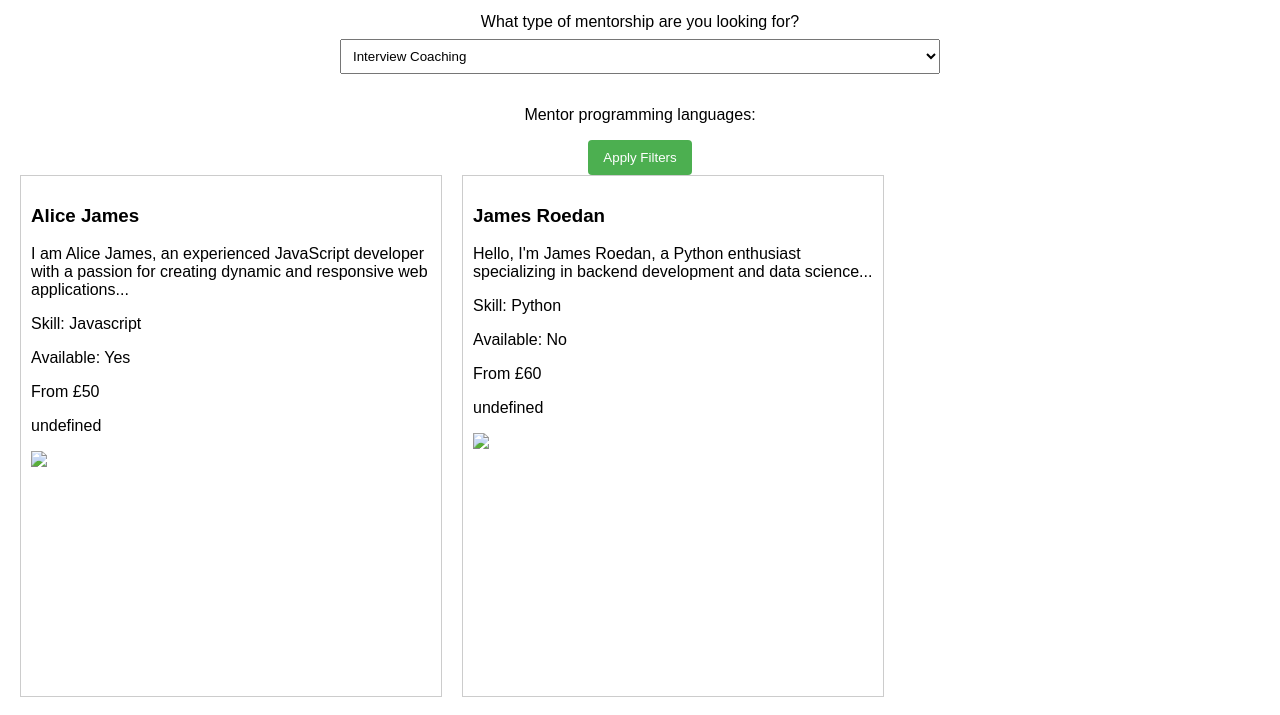
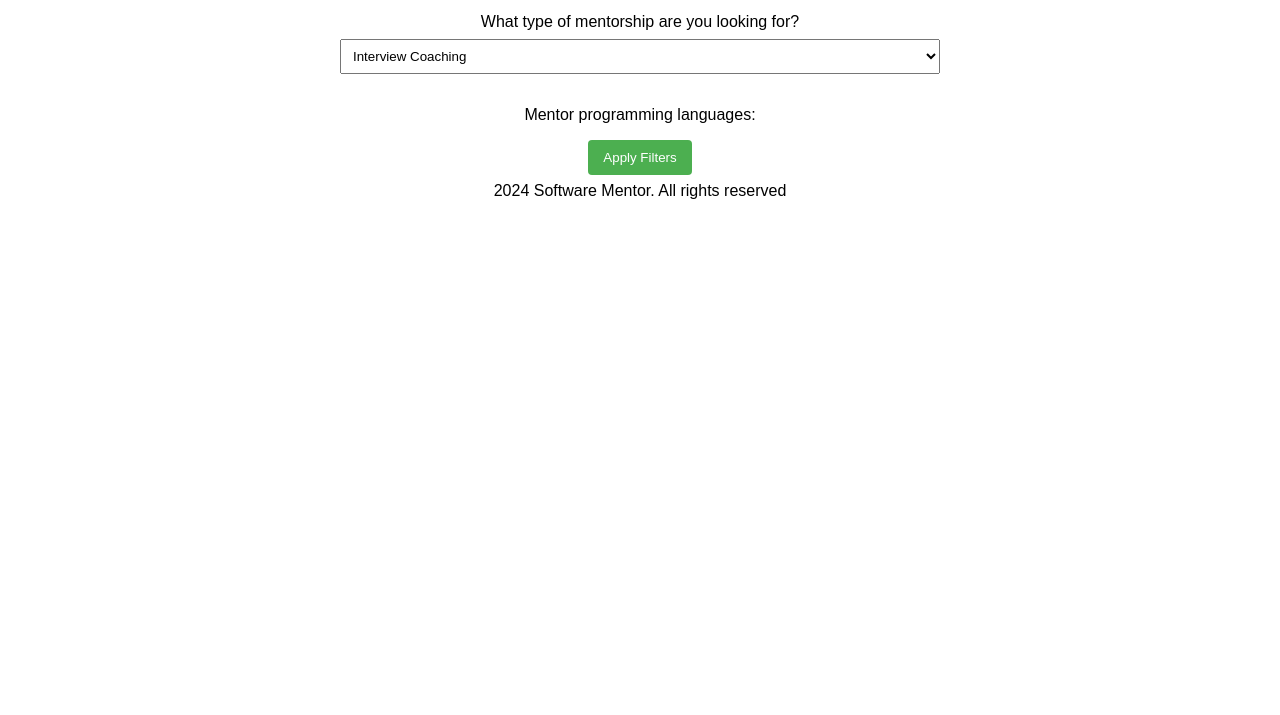
Before and after one commit to joehalls605/SkillSwap, a plain HTML site: page index.html in a window 1280 px wide. Both pictures are taken after a click on the button "Apply Filters". Shown: the part 85-800 px from the top of the page. Drawn offline with Linux system fonts and the light colour scheme.

Commit message:
fixes to data and script

```diff
--- a/index.html
+++ b/index.html
@@ -20,7 +20,7 @@
             <p>Your Gateway to Developer Mentorship.</p>
         </div>
        <form id="filterForm">
-        <label for="programmingLanguage">What type of mentorship are you looking for?</label>
+        <label for="mentorshipType">What type of mentorship are you looking for?</label>
         <select id="mentorshipType">
             <option value="Interview_coaching">Interview Coaching</option>
             <option value="Resume_advice">Resume Advice</option>
--- a/script.js
+++ b/script.js
@@ -2,7 +2,7 @@ const developersData = [
   {
     name: "Alice James",
     programmingLanguage: "Javascript",
-    mentorshipType: ["interviewCoaching", "ProgrammingDevelopment"],
+    mentorshipType: "Programming Development",
     available: "Yes",
     pricePerHour: 50,
     image: "./images/AliceJames.jpg",
@@ -11,7 +11,7 @@ const developersData = [
   {
     name: "James Roedan",
     programmingLanguage: "Python",
-    mentorshipType: ["ProgrammingDevelopment"],
+    mentorshipType: "Programming Development",
     available: "No",
     pricePerHour: 60,
     image: "./images/JamesRoedan.jpg",
@@ -20,7 +20,7 @@ const developersData = [
   {
     name: "Charlie Wano",
     programmingLanguage: "Java",
-    mentorshipType: ["ProgrammingDevelopment", "interviewCoaching"],
+    mentorshipType: "Programming Development",
     available: "Yes",
     pricePerHour: 55,
     image: "./images/CharlieWano.jpg",
@@ -29,7 +29,7 @@ const developersData = [
   {
     name: "David Roberts",
     programmingLanguage: "Ruby",
-    mentorshipType: ["ProgrammingDevelopment", "interviewCoaching"],
+    mentorshipType: "Programming Development",
     available: "Yes",
     pricePerHour: 45,
     image: "./images/DavidRoberts.jpg",
@@ -38,7 +38,7 @@ const developersData = [
   {
     name: "Xavi Gonzalez",
     programmingLanguage: "C#",
-    mentorshipType: ["ProgrammingDevelopment", "resumeAdvice"],
+    mentorshipType: "Resume Advice",
     available: "No",
     pricePerHour: 65,
     image: "./images/XaviGonzalez.jpg",
@@ -47,7 +47,7 @@ const developersData = [
   {
     name: "Frank Jackson",
     programmingLanguage: "PHP",
-    mentorshipType: ["ProgrammingDevelopment", "resumeAdvice"],
+    mentorshipType: "Interview Coaching",
     available: "Yes",
     pricePerHour: 40,
     image: "./images/FrankJackson.jpg",
@@ -56,7 +56,7 @@ const developersData = [
   {
     name: "Henrich Burchards",
     programmingLanguage: "Swift",
-    mentorshipType: ["ProgrammingDevelopment"],
+    mentorshipType: "Programming Development",
     available: "Yes",
     pricePerHour: 55,
     image: "./images/HenrichBurchards.jpg",
@@ -92,7 +92,7 @@ const developersData = [
     function filterDevelopers(){
 
       const mentorshipType = document.getElementById("mentorshipType");
-      const programmingLanguageFilter = document.getElementById("programmingLanguage").value;
+
       const checkboxesContainer = document.getElementById("programmingLanguageCheckboxesContainer");
 
       // Check if "Programming Development" is selected to display the checkboxes
@@ -100,10 +100,12 @@ const developersData = [
 
 
       const filteredDevelopers = developersData.filter(developer => {
-        return(
-          (mentorshipType === '' || developer.mentorshipType === mentorshipType)
-        )
-      })
+        return (
+            (mentorshipType.value === '' || developer.mentorshipType.includes(mentorshipType.value))
+        );
+    });
+
+    console.log(mentorshipType);
 
  // RENDERING THE FILTERED DEVELOPERS
 
```
